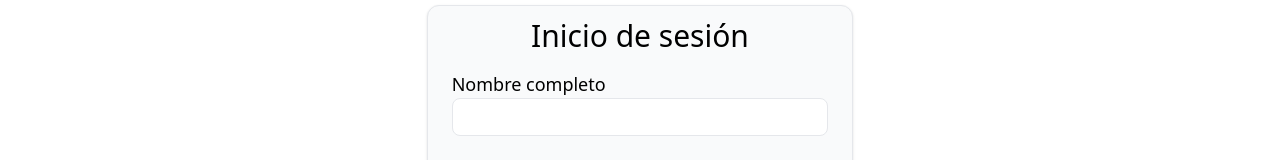
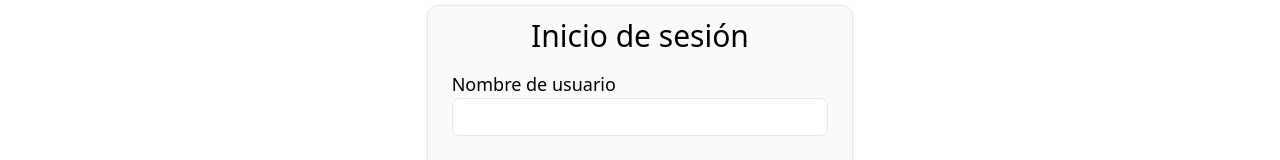
Before and after one commit to b-gaona/temperature-arduino, a React (Create React App) app in the folder client/: page /login in a window 1280 px wide. Shown: the part 267-427 px from the top of the page. Built offline with nearby package versions, Linux system fonts and the light colour scheme.

Commit message:
Label of the name changed

```diff
--- a/client/src/pages/LoginPage.js
+++ b/client/src/pages/LoginPage.js
@@ -23,7 +23,7 @@ function LoginPage() {
 
   const config = [
     {
-      label: "Nombre completo",
+      label: "Nombre de usuario",
       input: {
         type: "text",
         property: "nombre",
```
